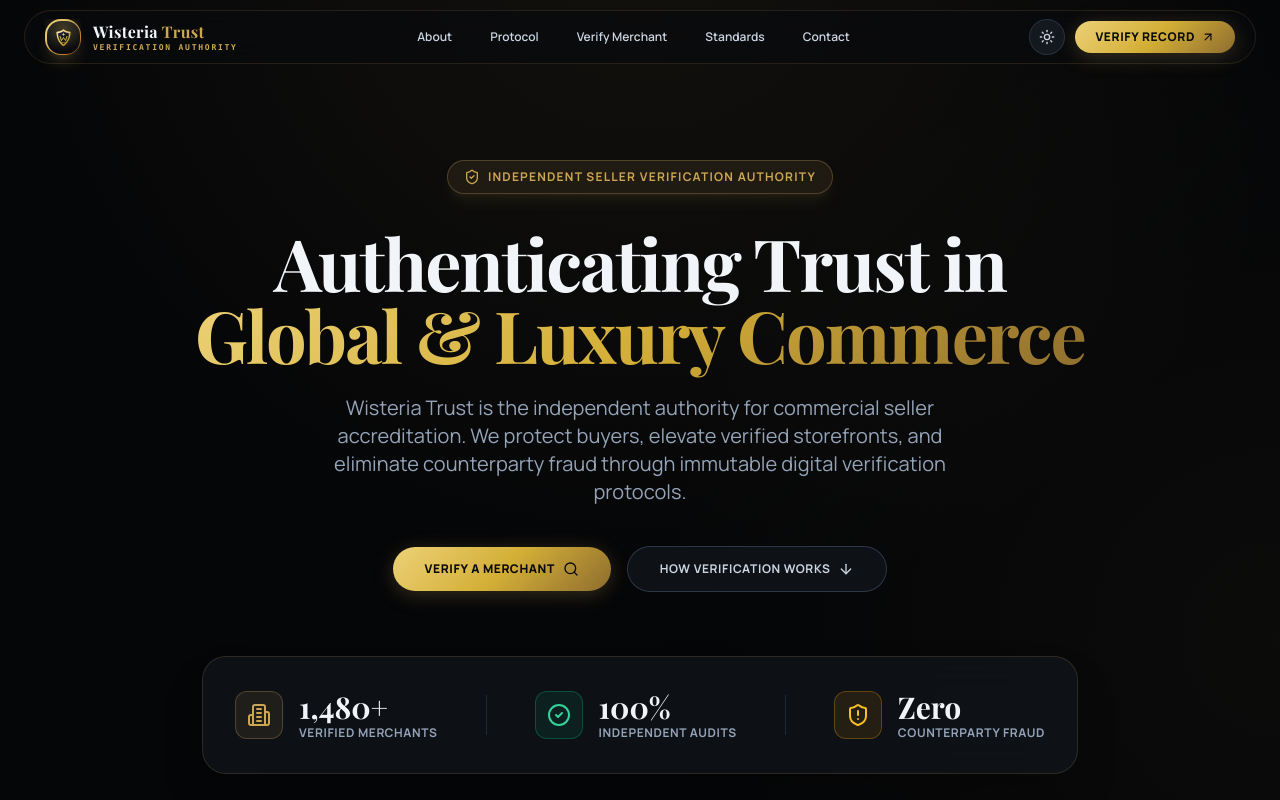
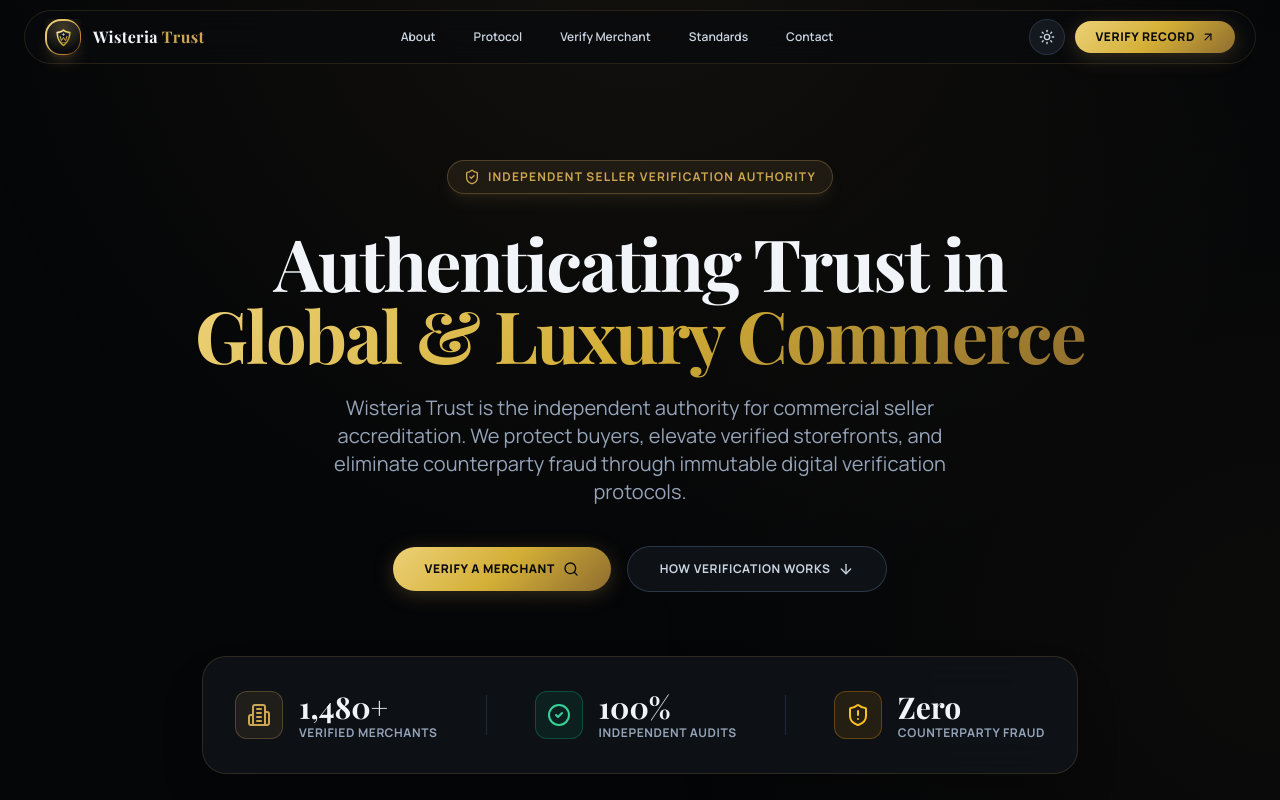
Before and after one commit to maazpathan07/wisteria-trust, a Next.js app: page / in a window 1280 px wide. Shown: the top 800 px of the page. Built offline with nearby package versions, Linux system fonts and the light colour scheme.

Commit message:
refactor(branding): remove bulky subtitle, keep sleek single-line Wisteria Trust brand text

```diff
--- a/index.html
+++ b/index.html
@@ -38,7 +38,6 @@
         </div>
         <div class="brand-text">
           <span class="brand-name">Wisteria Trust</span>
-          <span class="brand-sub">Verification Authority</span>
         </div>
       </a>
 
--- a/src/components/Logo.tsx
+++ b/src/components/Logo.tsx
@@ -109,20 +109,11 @@ export default function Logo({ className = "", size = "md", showText = true }: L
 
       {/* Typography */}
       {showText && (
-        <div className="flex flex-col text-left">
-          <div className="flex items-center gap-1.5">
-            <span
-              className={`font-serif font-bold ${titleSizes} tracking-wide text-slate-900 dark:text-slate-100 transition-colors`}
-            >
-              Wisteria <span className="text-gold-500 dark:text-gold-400">Trust</span>
-            </span>
-          </div>
-          <span
-            className={`font-mono ${subSizes} uppercase tracking-[0.22em] text-gold-600 dark:text-gold-400 font-bold -mt-0.5`}
-          >
-            Verification Authority
-          </span>
-        </div>
+        <span
+          className={`font-serif font-bold ${titleSizes} tracking-wide text-slate-900 dark:text-slate-100 transition-colors whitespace-nowrap`}
+        >
+          Wisteria <span className="text-gold-500 dark:text-gold-400">Trust</span>
+        </span>
       )}
     </div>
   );
```
